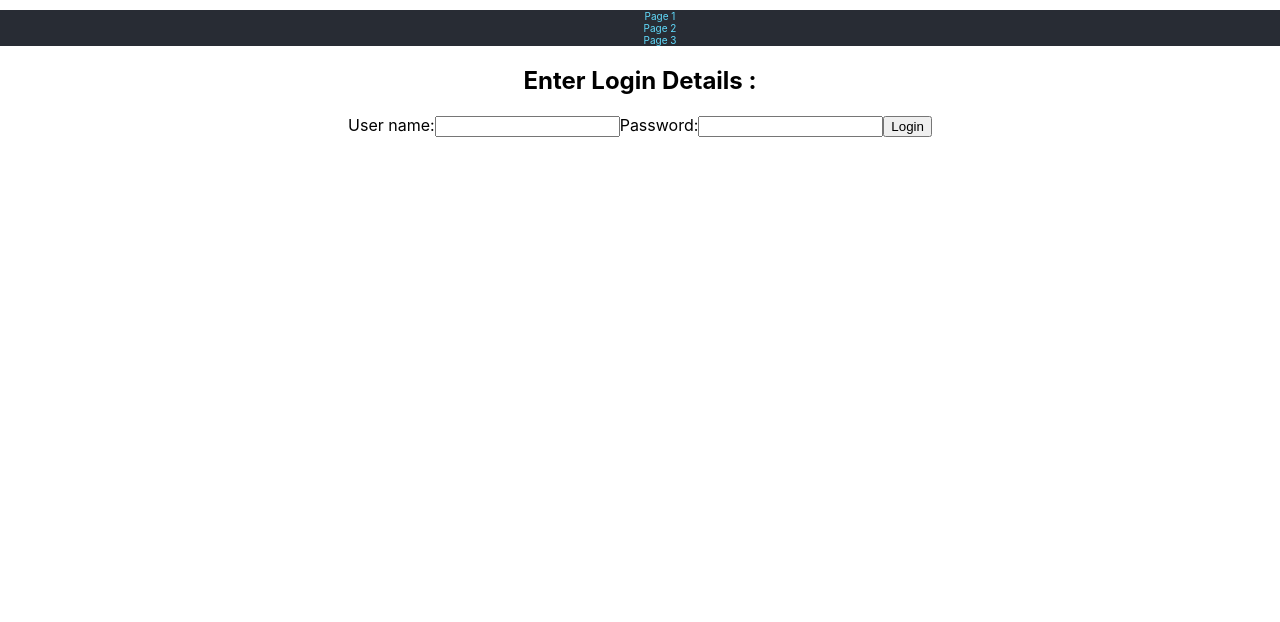
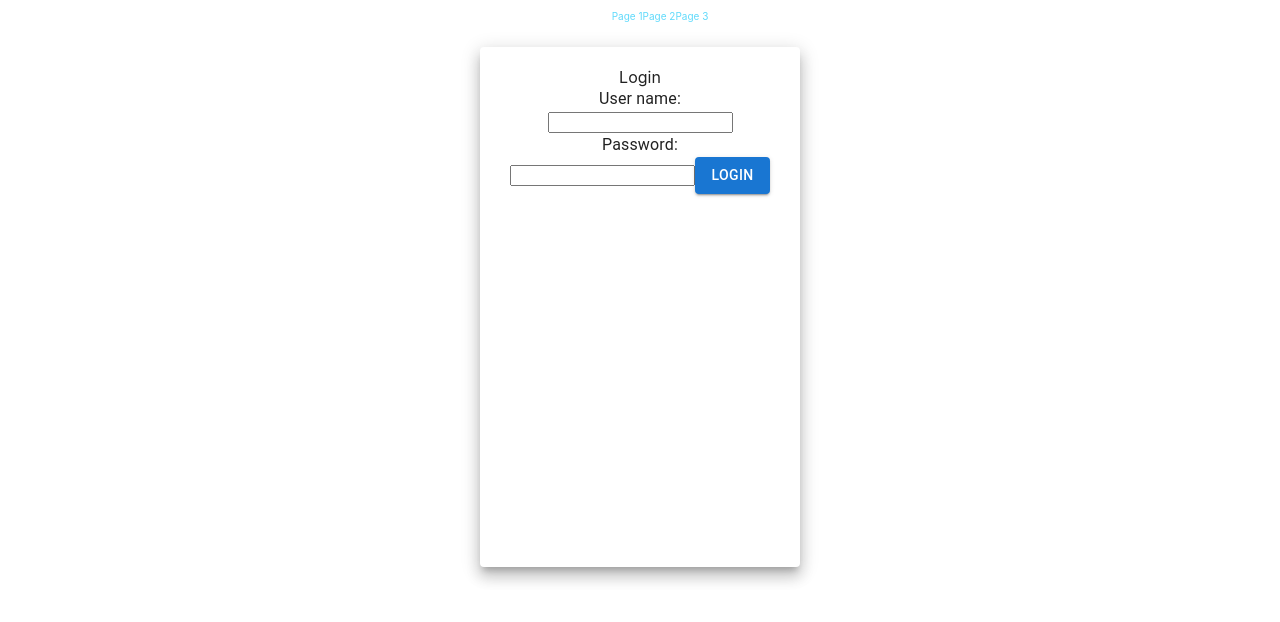
Before and after one commit to Ansh1902396/ISD-project-lnmiit, a React (Create React App) app in the folder project/: page / in a window 1280 px wide. Shown: the top 622 px of the page. Built offline with nearby package versions, Linux system fonts and the light colour scheme.

Commit message:
modified:   project/package-lock.json 	modified:   project/package.json 	modified:   project/src/App.css 	modified:   project/src/App.js 	new file:   project/src/Login.js

```diff
--- a/project/package.json
+++ b/project/package.json
@@ -3,6 +3,9 @@
   "version": "0.1.0",
   "private": true,
   "dependencies": {
+    "@emotion/react": "^11.10.5",
+    "@emotion/styled": "^11.10.5",
+    "@mui/material": "^5.10.15",
     "@testing-library/jest-dom": "^5.16.5",
     "@testing-library/react": "^13.4.0",
     "@testing-library/user-event": "^13.5.0",
--- a/project/src/App.css
+++ b/project/src/App.css
@@ -1,17 +1,19 @@
 .App {
   text-align: center;
+  margin: 0px;
 }
 
 
 .Nav {
-  background-color: #282c34;
+
   display: flex;
-  flex-direction: column;
-  align-items: center;
+  flex-direction: row;
+  align-items: stretch;
   justify-content: center;
   font-size: 10px;
   color: white;
   list-style-type: none;
+
 }
 
 .Nav-link {
--- a/project/src/App.js
+++ b/project/src/App.js
@@ -1,9 +1,11 @@
 
 import './App.css';
 
-const App = () => {
+import Login from './Login';
+function App(){
   return (
     <div className="App">
+
       <header>
           <ul name="LinksList" className="Nav">
               <li className="Nav-link">Page 1</li>
@@ -11,21 +13,9 @@ const App = () => {
               <li className="Nav-link">Page 3</li>
           </ul>
       </header>
+      <Login/>
 
-    <h2>Enter Login Details :</h2>
 
-    <form>
-        <label>User name:
-          <input type="text" id="uname" name="uname"></input>
-        </label>
-        <label>Password:
-          <input type="text" id="pass" name="pass"></input>
-        </label>
-        <button>
-          Login
-        </button>
-
-    </form>
     </div>
   );
 }
--- /dev/null
+++ b/project/src/Login.js
@@ -0,0 +1,33 @@
+import React from 'react';
+import { Button, Grid, Paper, Typography } from'@mui/material';
+
+const Login = () => {
+
+    const paperStyle = {
+        padding:20,
+        height: '60vh',
+        width: 280,
+        margin: "25px auto"
+    }
+
+    return(
+        <Grid>
+            <Paper elevation = {10} style = {paperStyle} >
+                <Typography variant='h3h4'>Login</Typography>
+
+                <form name ="Form">
+                    <label> <Typography variant = 'body1'>User name:</Typography>
+                    <input type="text" id="uname" name="uname"></input>
+                    </label>
+                    <label><Typography variant = 'body1'>Password:</Typography>
+                    <input type="text" id="pass" name="pass"></input>
+                    </label>
+                    <Button variant = "contained">
+                    <Typography variant = 'button'>Login</Typography>
+                    </Button>
+                </form>
+            </Paper>
+      </Grid>
+    );
+}
+export default Login
```
Also changed, not shown: 1 other file (tests, documents, lock files or other folders). Lines whose indentation alone changed are shown as unchanged.
